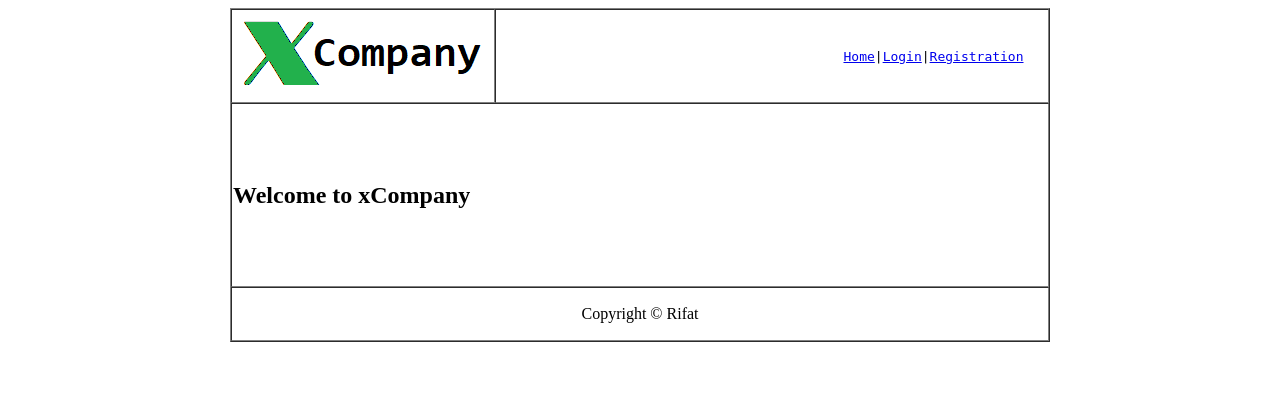
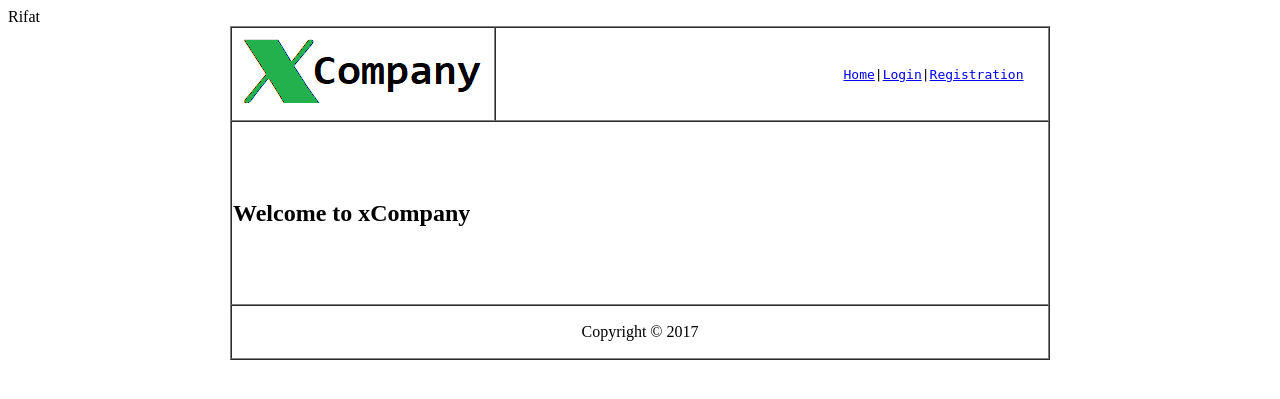
Before and after one commit to Rifat12/learning-web-technologies-spring-2020-2021-sec-d, a PHP site: page /publichome.php in a window 1280 px wide. Shown: the top 399 px of the page. Run offline with PHP 8.4, Linux system fonts and the light colour scheme.

Commit message:
a few more fixes

```diff
--- a/MID_LAB_TASK_PHP_SESSION_07/publichome.php
+++ b/MID_LAB_TASK_PHP_SESSION_07/publichome.php
@@ -29,11 +29,11 @@
 
                 <td colspan="2" height=180px><h2>Welcome to xCompany</h2></td>
 
-            </tr>
+            </tr>Rifat
 
             <tr>
 
-                <td colspan="2" align="center"><p>Copyright &#169; Rifat</p></td>
+                <td colspan="2" align="center"><p>Copyright &#169; 2017</p></td>
 
             </tr>
 
```
